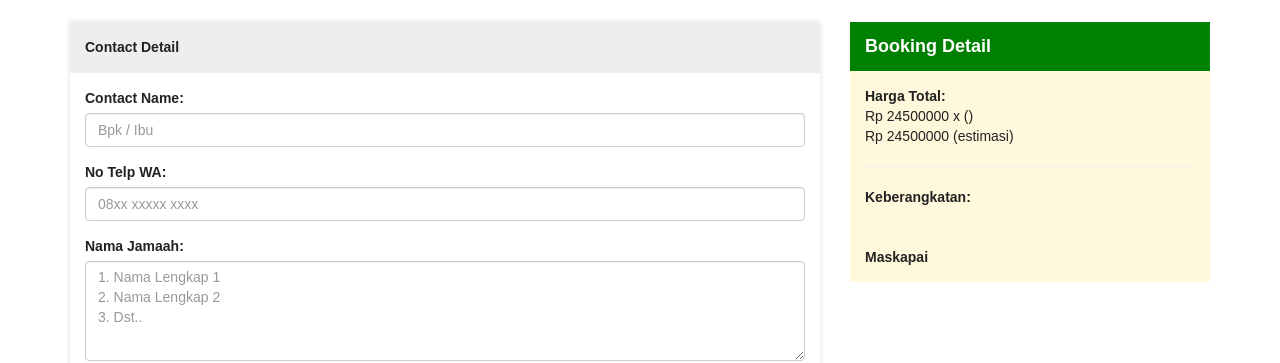
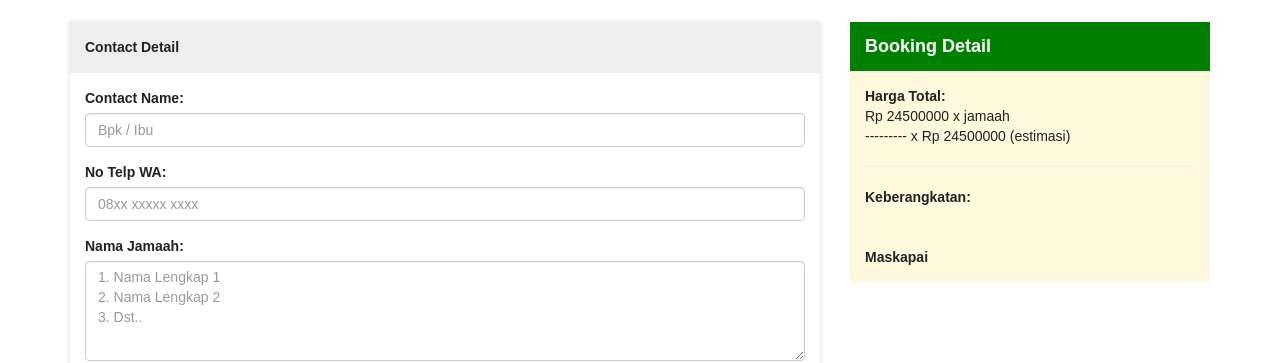
Before and after one commit to kemtol/marco, a Jekyll site: the page built from pages/booking.html, in a window 1280 px wide. Shown: the part 216-579 px from the top of the page. Built offline with Jekyll 4.4.1, drawn with Linux system fonts in a browser that asks for light colours; nearby versions of some CDN libraries; a script that is not in the unit is left out.

Commit message:
Update booking.html

```diff
--- a/pages/booking.html
+++ b/pages/booking.html
@@ -58,7 +58,8 @@ layout: default
       <div class="b1 c1">
         <h2>Booking Detail</h2>
         <strong>Harga Total:</strong><br/>
-        <span id="harga">Rp 24500000</span> x (<span id="jamaah"></span>)<br/>
+        <span id="harga">Rp 24500000</span> x <span id="jamaah"></span> jamaah<br/>
+        <span> --------- x </span>
         <span id="total">Rp 24500000 (estimasi)</span>
         <hr style="margin-bottom:20px">
         <strong>Keberangkatan:</strong><br/>
```
